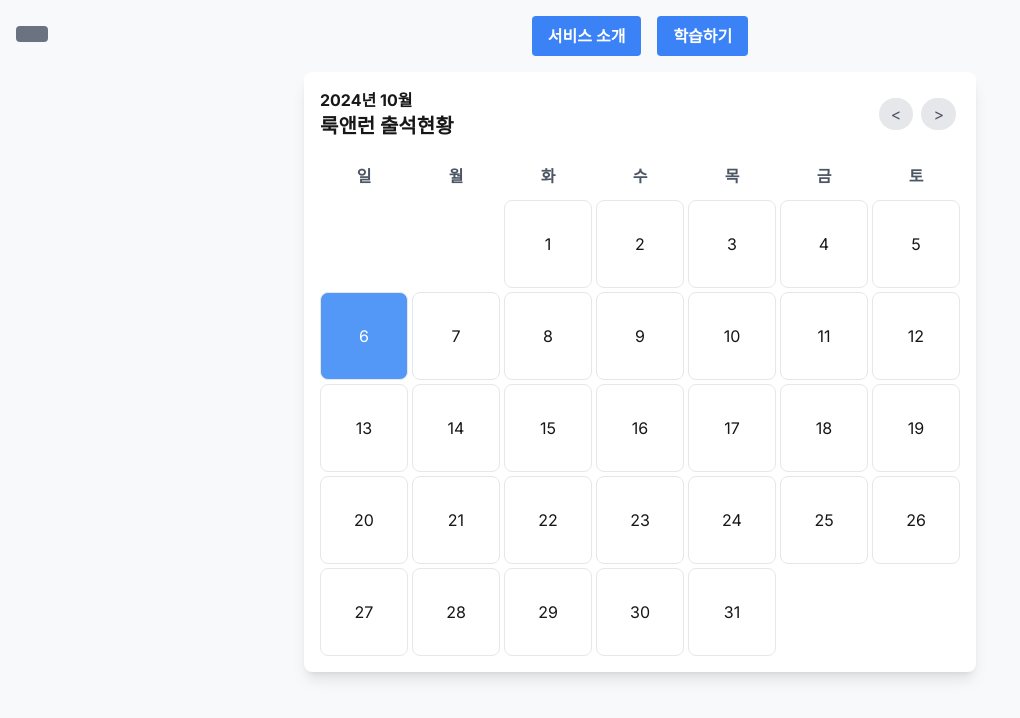
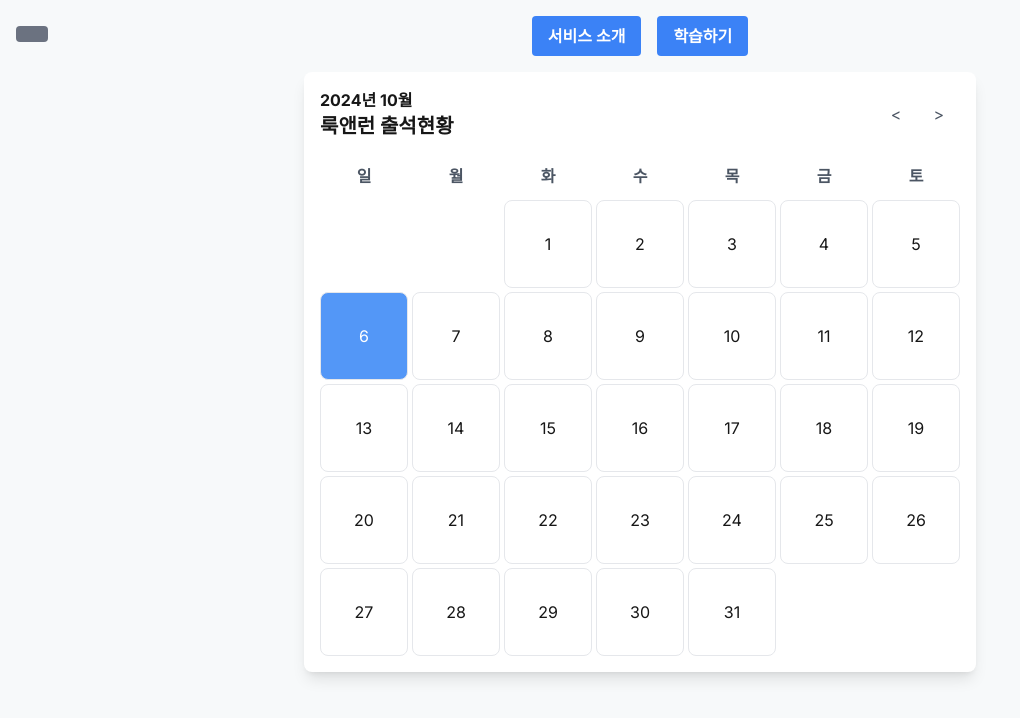
Before and after one commit to tinon1004/LookNLearn, a Next.js app: page /main in a window 1280 px wide. Shown: the top 718 px of the page, without its empty margins (0-1020 px from the left). Built offline with nearby package versions, Linux system fonts and the light colour scheme.

Commit message:
Refactor: month movement button design

```diff
--- a/src/app/main/MainPage.tsx
+++ b/src/app/main/MainPage.tsx
@@ -50,11 +50,11 @@ const Calendar: React.FC<CalendarProps> = ({ onDayClick }) => {
         </div>
         <div className="flex">
           <button onClick={() => setCurrentDate(new Date(currentDate.getFullYear(), currentDate.getMonth() - 1, 1))}
-                  className="mx-1 px-3 py-1 bg-gray-200 rounded-full text-gray-600 hover:bg-gray-300">
+                  className="mx-1 px-3 py-1 text-gray-600 ">
             &lt;
           </button>
           <button onClick={() => setCurrentDate(new Date(currentDate.getFullYear(), currentDate.getMonth() + 1, 1))}
-                  className="mx-1 px-3 py-1 bg-gray-200 rounded-full text-gray-600 hover:bg-gray-300">
+                  className="mx-1 px-3 py-1 text-gray-600 ">
             &gt;
           </button>
         </div>
```
